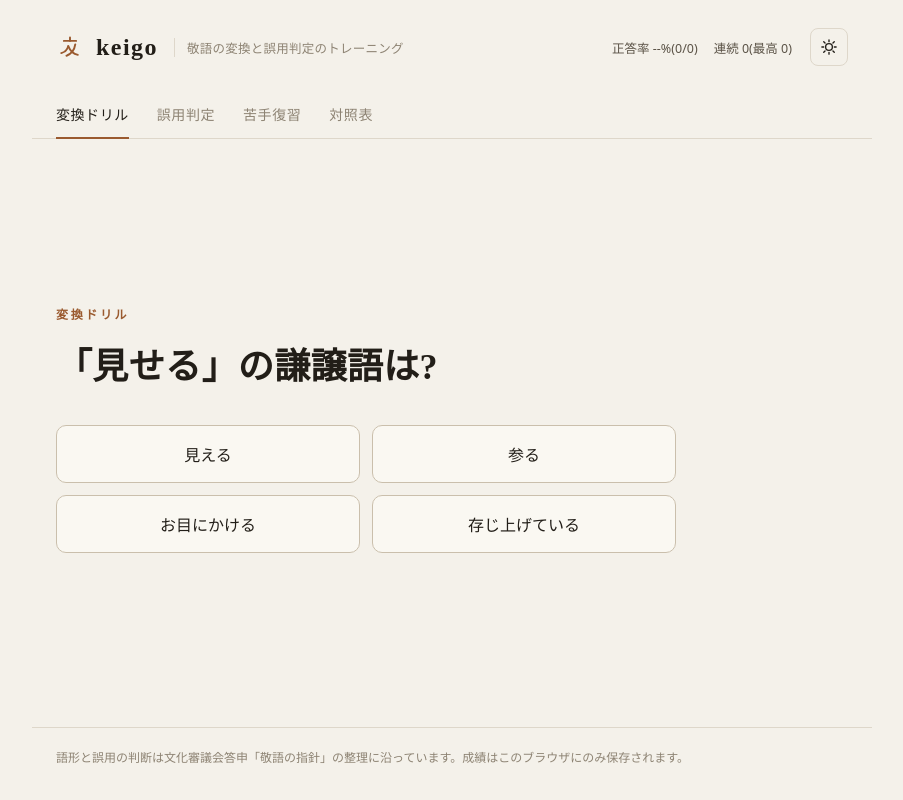
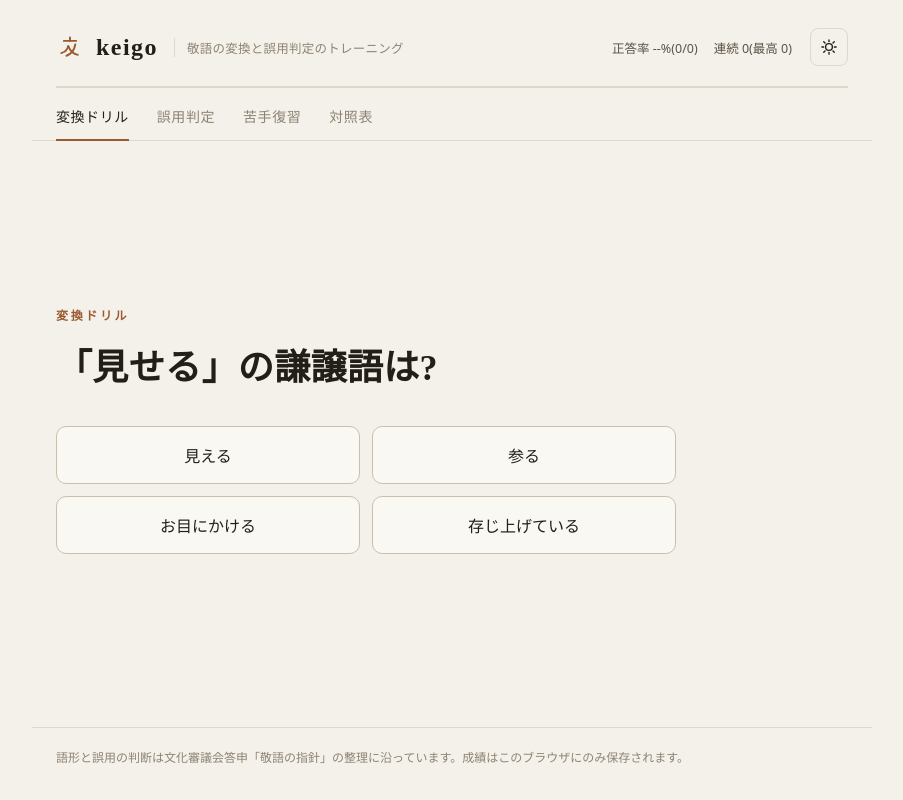
Before and after one commit to miruky/keigo, a website built with Vite: page index.html in a window 1280 px wide. Shown: the whole page, without its empty margins (188-1091 px from the left). Built offline with nearby package versions, Linux system fonts and the light colour scheme.

Commit message:
正答率の進捗メーターを追加

```diff
--- a/index.html
+++ b/index.html
@@ -63,6 +63,20 @@
       </div>
     </header>
 
+    <div class="meter">
+      <div
+        class="meter-track"
+        role="progressbar"
+        aria-label="正答率"
+        aria-valuemin="0"
+        aria-valuemax="100"
+        aria-valuenow="0"
+        id="meter"
+      >
+        <span class="meter-fill" id="meter-fill"></span>
+      </div>
+    </div>
+
     <nav class="tabs" role="tablist" aria-label="モード切替">
       <button
         class="tab is-active"
```
